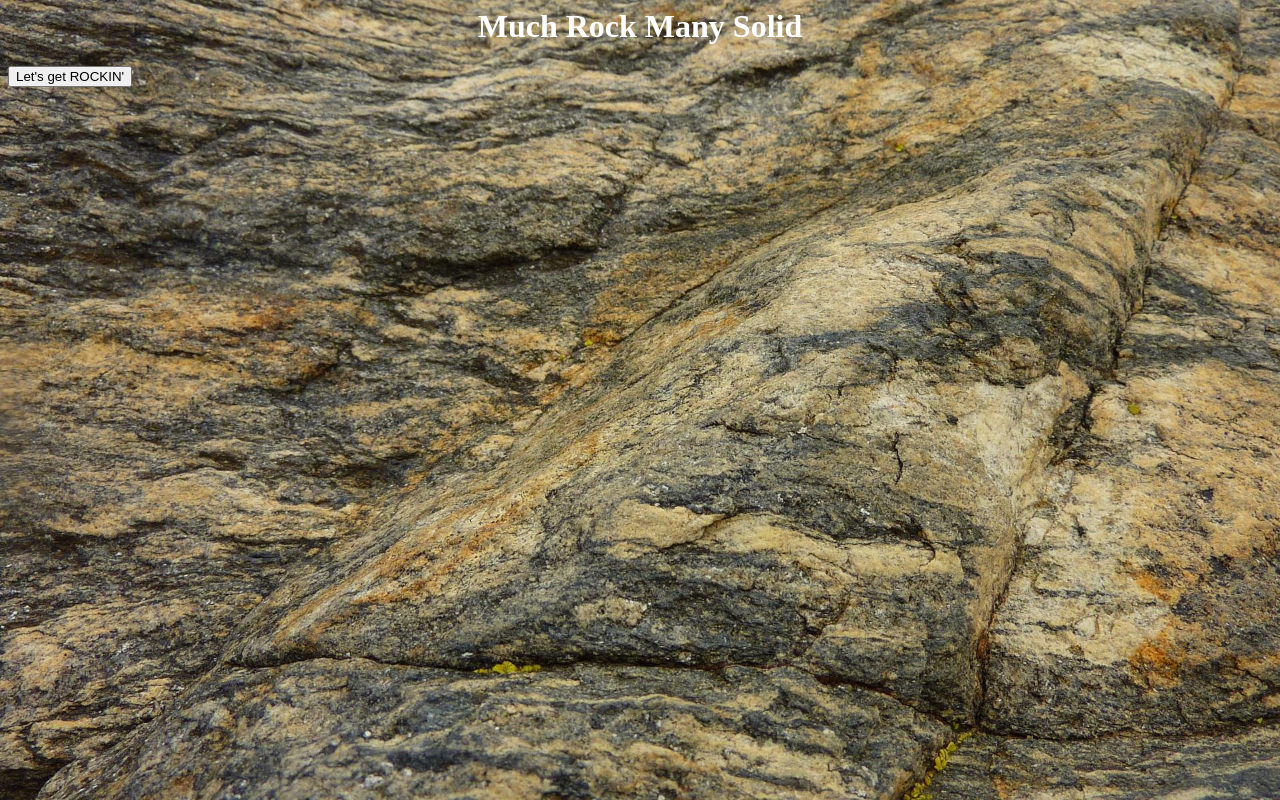
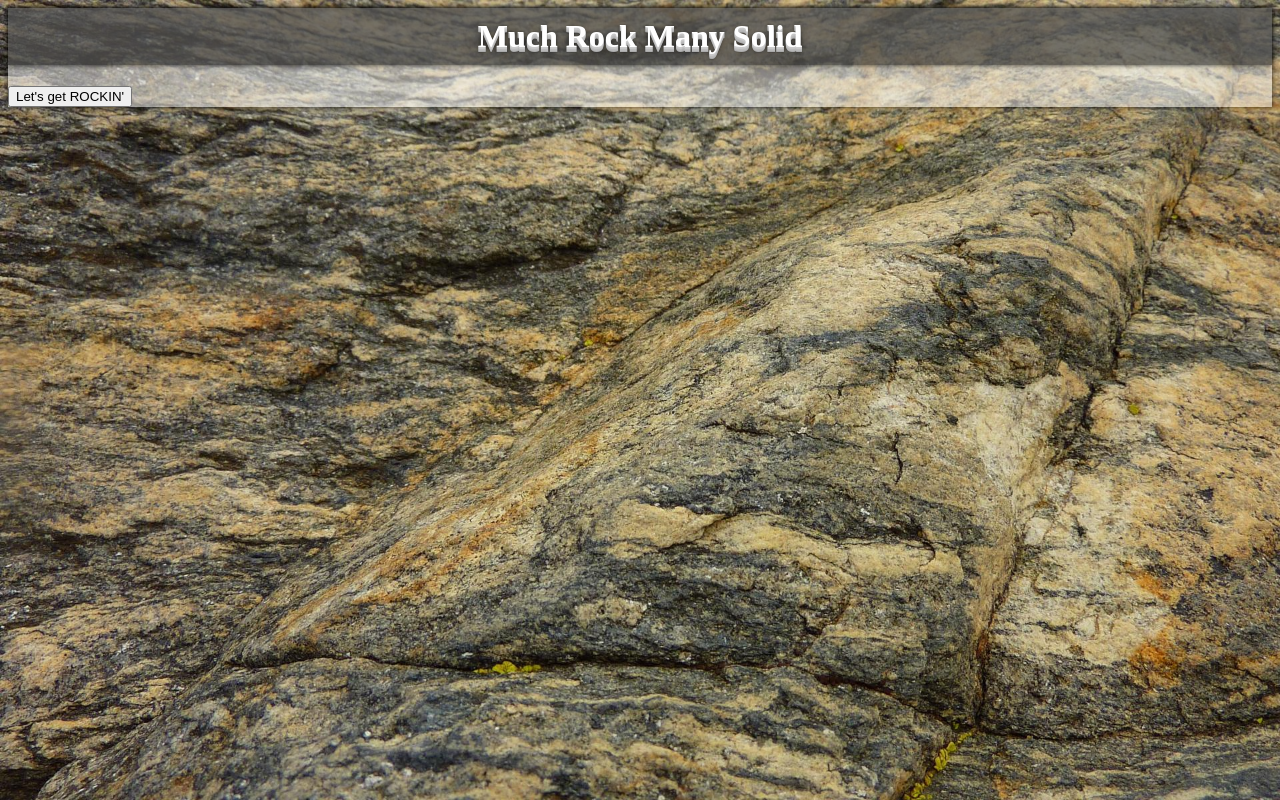
Before and after one commit to dylanhochreiter/assignment03, a plain HTML site: page basic-json/index.html in a window 1280 px wide. Drawn offline with Linux system fonts and the light colour scheme.

Commit message:
changed styling

```diff
--- a/basic-json/index.html
+++ b/basic-json/index.html
@@ -5,10 +5,11 @@
     <title>ROCK SOLID</title>
   </head>
   <body>
-
+  <div class="wrapper">
     <h1>Much Rock Many Solid</h1>
     <button type="button" onclick="loadJSON()">Let's get ROCKIN'</button>
     <div id="article-feed"></div>
+  </div>
 
   <script src="js/json-ajax.js"></script>
   </body>
--- a/basic-json/scss/style.scss
+++ b/basic-json/scss/style.scss
@@ -6,7 +6,32 @@ body{
 h1{
 	text-align:center;
 	color: #fff;
+	text-shadow: 0 1px 0 #ccc,
+               0 2px 0 #c9c9c9,
+               0 3px 0 #bbb,
+               0 4px 0 #b9b9b9,
+               0 5px 0 #aaa,
+               0 6px 1px rgba(0,0,0,.1),
+               0 0 5px rgba(0,0,0,.1),
+               0 1px 3px rgba(0,0,0,.3),
+               0 3px 5px rgba(0,0,0,.2),
+               0 5px 10px rgba(0,0,0,.25),
+               0 10px 10px rgba(0,0,0,.2),
+               0 20px 20px rgba(0,0,0,.15);
+   	background-color: rgba(0,0,0,0.5);
+   	padding: 10px;
+   	-webkit-box-shadow: 0px 0px 5px 0px rgba(0,0,0,0.75);
+	-moz-box-shadow: 0px 0px 5px 0px rgba(0,0,0,0.75);
+	box-shadow: 0px 0px 5px 0px rgba(0,0,0,0.75);
 }
+
+.wrapper{
+	background-color: rgba(250,250,250,0.5);
+	-webkit-box-shadow: 0px 0px 5px 0px rgba(0,0,0,0.75);
+	-moz-box-shadow: 0px 0px 5px 0px rgba(0,0,0,0.75);
+	box-shadow: 0px 0px 5px 0px rgba(0,0,0,0.75);
+}
+
 #article-feed{
 	max-width: 1000px;
 	margin: 0 auto;
```
Also changed, not shown: basic-json/css/style.css.
